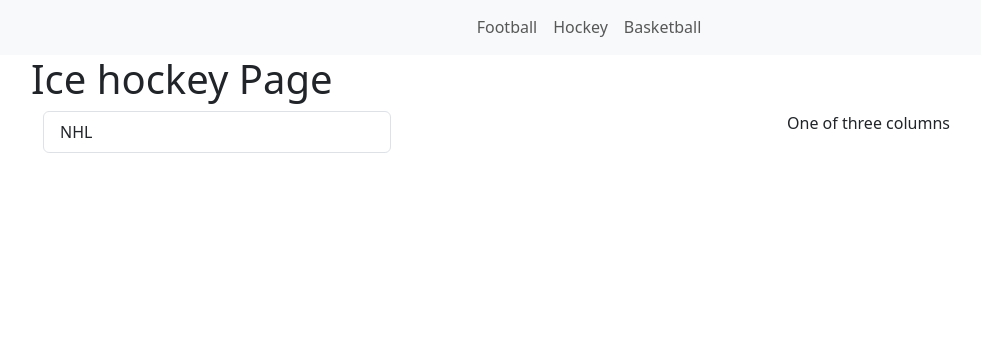
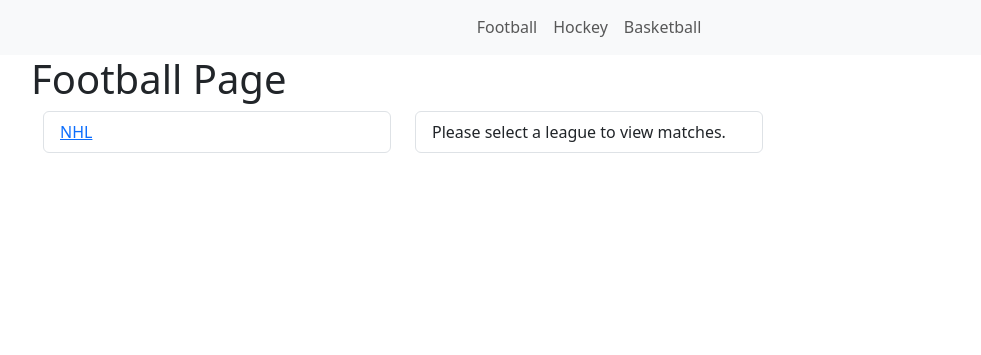
Before and after one commit to Kudl1k/skj, a Django app: page /hockey in a window 1280 px wide. Shown: the part 57-412 px from the top of the page, without its empty margins (51-1032 px from the left). Run offline with Django 5.2, Linux system fonts and the light colour scheme; data comes from the database, SQL or seed files in the repository; both versions use the stored data as it was after the commit; some libraries are stand-ins or nearby versions.

Commit message:
issue with displaying matches

```diff
--- a/project/base/templates/base/home.html
+++ b/project/base/templates/base/home.html
@@ -13,24 +13,45 @@ Football Page
             <div class="col">
                 <ul class="list-group">
                     {% for league in leagues %}
-                        <li class="list-group-item d-flex justify-content-between align-items-center">
-                            {{ league.name }}
-                        </li>
+                    <li class="list-group-item d-flex justify-content-between align-items-center">
+                        {% if league.id_category.name == "Football" %}
+                            <a href="{% url 'football_league' league.id %}">{{ league.name }}</a>
+                        {% elif league.id_category.name == "Basketball" %}
+                            <a href="{% url 'basketball_league' league.id %}">{{ league.name }}</a>
+                        {% elif league.id_category.name == "Ice Hockey" %}
+                            <a href="{% url 'hockey_league' league.id %}">{{ league.name }}</a>
+                        {% endif %}
+                    </li>
                     {% endfor %}
                 </ul>
             </div>
             <div class="col">
                 <ul class="list-group">
                     {% for match in matches %}
-                        <li class="list-group-item d-flex justify-content-between align-items-center">
+                    <li class="list-group-item d-flex justify-content-between align-items-center">
+                        <a href="{% url 'football_match' match.id_league match.id %}">
                             {{ match.id_team_1.name }} vs {{ match.id_team_2.name }}
-                            <span class="badge bg-primary rounded-pill">{{ match.start_time }}</span>
-                        </li>
+                        </a>
+                        <span class="badge bg-primary rounded-pill">{{ match.start_time }}</span>
+                    </li>
+                    {% empty %}
+                    <li class="list-group-item">Please select a league to view matches.</li>
                     {% endfor %}
                 </ul>
             </div>
             <div class="col">
-                One of three columns
+                {% if selected_match %}
+                    <ul class="list-group">
+                        <li class="list-group-item">
+                            <h5>{{ selected_match.id_team_1.name }} vs {{ selected_match.id_team_2.name }}</h5>
+                            <p>Score: {{ selected_match.score_1 }} - {{ selected_match.score_2 }}</p>
+                            <p>Start Time: {{ selected_match.start_time }}</p>
+                            <p>End Time: {{ selected_match.end_time }}</p>
+                            <p>Viewers: {{ selected_match.viewers }}</p>
+                            <p>Stadium: {{ selected_match.stadium }}</p>
+                        </li>
+                    </ul>
+                {% endif %}
             </div>
         </div>
     </div>
--- a/project/base/urls.py
+++ b/project/base/urls.py
@@ -4,8 +4,15 @@ from . import views
 urlpatterns = [
     path('', views.home, name="home"),
     path('football', views.home, name="football"),
+    path('football/<str:league_id>', views.home, name="football_league"),
+    path('football/<str:league_id>/<str:match_id>', views.home, name="football_match"),
     path('login', views.login, name="login"),
     path('singup', views.signup, name="singup"),
     path('hockey', views.hockey, name="hockey"),
+    path('hockey/<str:league_id>', views.hockey, name="hockey_league"),
+    path('hockey/<str:league_id>/<str:match_id>', views.hockey, name="hockey_match"),
     path('basketball', views.basketball, name="basketball"),
+    path('basketball/<str:league_id>', views.basketball, name="basketball_league"),
+    path('basketball/<str:league_id>/<str:match_id>', views.basketball, name="basketball_match"),
+
 ]
--- a/project/base/views.py
+++ b/project/base/views.py
@@ -1,4 +1,5 @@
 from django.shortcuts import render
+from django.shortcuts import get_object_or_404
 from .models import League, Category, Match
 
 # Create your views here.
@@ -9,10 +10,41 @@ rooms = [
     {'id': 3, 'name' : 'Room 3'}
 ]
 
-def home(request):
+def home(request, league_id=None,match_id= None):
     category = Category.objects.get(name='Football')
     leagues = League.objects.filter(id_category=category)
-    matches = Match.objects.filter(id_category=category)
+    if league_id:
+        print(league_id)
+        if match_id:
+            league = League.objects.get(name=league_id)
+        else:
+            league = League.objects.get(id=league_id)
+        matches = Match.objects.filter(id_league=league)
+    else:
+        matches = None
+
+    if match_id:
+        selected_match = get_object_or_404(Match, id=match_id)
+    else:
+        selected_match = None
+
+    context = {
+        'leagues': leagues,
+        'matches': matches,
+        'selected_match': selected_match,
+        'title': 'Football Page',
+    }
+    return render(request, 'base/home.html', context)
+
+def hockey(request, league_id=None,match_id= None):
+    category = Category.objects.get(name='Ice Hockey')
+    leagues = League.objects.filter(id_category=category)
+    if league_id:
+        league = League.objects.get(id=league_id)
+        matches = Match.objects.filter(id_league=league)
+    else:
+        matches = None
+
     context = {
         'leagues': leagues,
         'matches': matches,
@@ -20,23 +52,19 @@ def home(request):
     }
     return render(request, 'base/home.html', context)
 
-def hockey(request):
-    category = Category.objects.get(name='Ice Hockey')
+def basketball(request, league_id=None,match_id= None):
+    category = Category.objects.get(name='Basketball')
     leagues = League.objects.filter(id_category=category)
-    print(leagues)
+    if league_id:
+        league = League.objects.get(id=league_id)
+        matches = Match.objects.filter(id_league=league)
+    else:
+        matches = None
+
     context = {
         'leagues': leagues,
-        'title': 'Ice hockey Page',
-    }
-    return render(request, 'base/home.html', context)
-
-def basketball(request):
-    category = Category.objects.get(name='Basketball')
-    leagues = League.objects.filter(id_category=category)
-    print(leagues)
-    context = {
-        'leagues': leagues,
-        'title': 'Basketball Page',
+        'matches': matches,
+        'title': 'Football Page',
     }
     return render(request, 'base/home.html', context)
 
--- a/project/templates/category_navbar.html
+++ b/project/templates/category_navbar.html
@@ -2,13 +2,13 @@
     <div class="container-fluid">
         <ul class="navbar-nav mx-auto">
             <li class="nav-item">
-                <a class="nav-link" href="football">Football</a>
+                <a class="nav-link" href="/football">Football</a>
             </li>
             <li class="nav-item">
-                <a class="nav-link" href="hockey">Hockey</a>
+                <a class="nav-link" href="/hockey">Hockey</a>
             </li>
             <li class="nav-item">
-                <a class="nav-link" href="basketball">Basketball</a>
+                <a class="nav-link" href="/basketball">Basketball</a>
             </li>
         </ul>
     </div>
```
Also changed, not shown: project/db.sqlite3.
